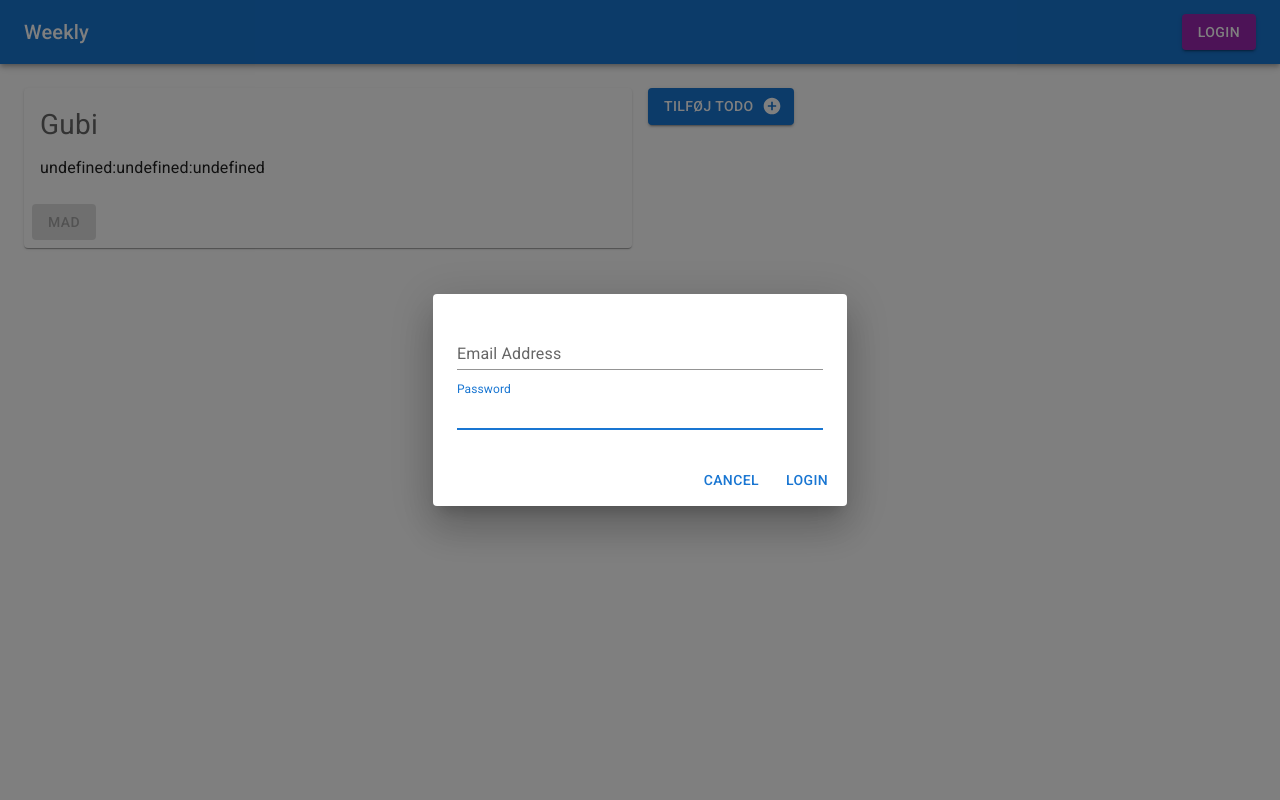
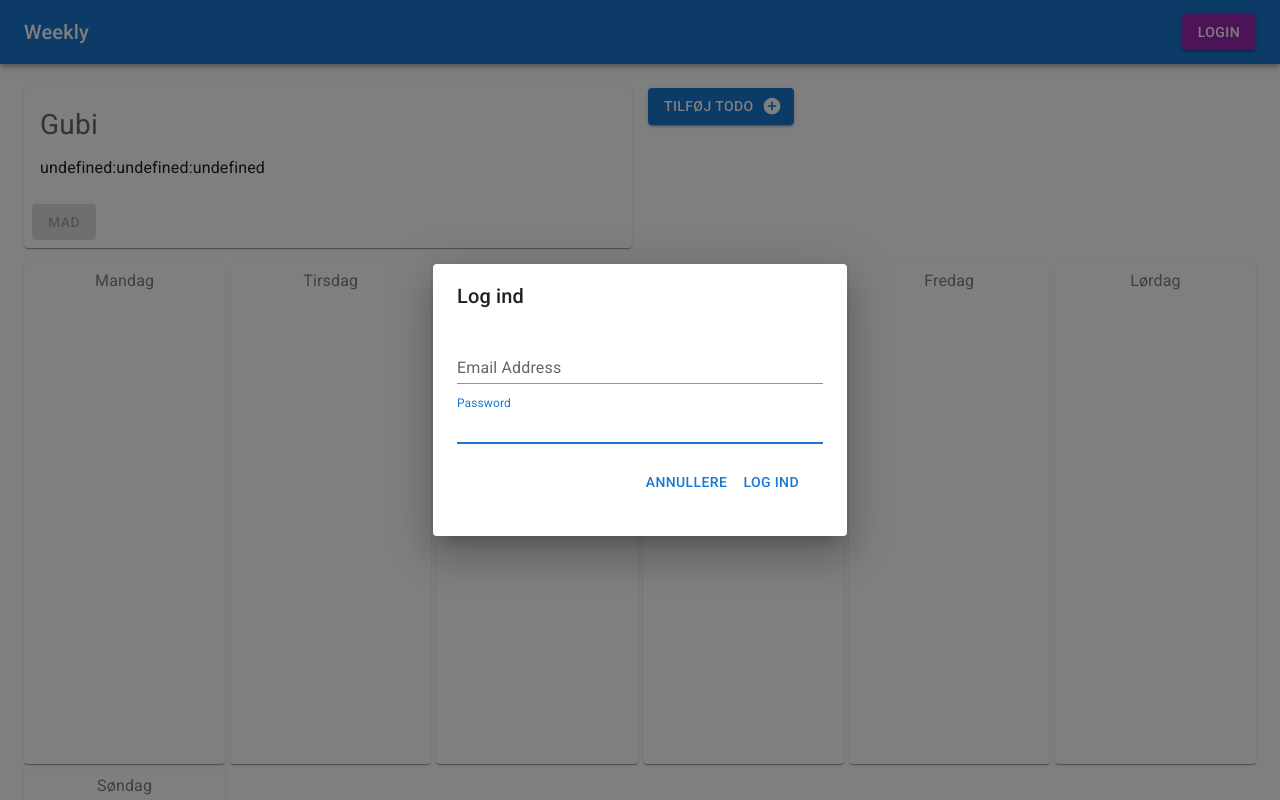
Before and after one commit to VolkanIsik86/weeklymui, a React (Create React App) app: page /#/ in a window 1280 px wide. Both pictures are taken after a click on the button "LOGIN". Shown: the top 800 px of the page. Built offline with nearby package versions, Linux system fonts and the light colour scheme; no server answers.

Commit message:
WeekStore.js

```diff
--- a/src/Home.js
+++ b/src/Home.js
@@ -6,7 +6,7 @@ import {
     DialogContent,
     DialogContentText,
     DialogTitle,
-    Grid,
+    Grid, Paper,
     TextField,
     ThemeProvider
 } from "@mui/material";
@@ -20,6 +20,7 @@ import {timerStore} from "./stores/TimerStore";
 import {observer} from "mobx-react-lite";
 import {userStore} from "./stores/UserStore";
 import {AddCircleOutlined} from "@mui/icons-material";
+import {weekStore} from "./stores/WeekStore";
 function Home(){
     const [value, setValue] = React.useState(null);
     const [open, setOpen] = React.useState(false);
@@ -84,6 +85,21 @@ function Home(){
 
             </Grid>
         </Grid>
+    <Box sx={{mt:2}}>
+    <div className="weekgrid">
+        {weekStore.week.days.map((day) =>
+            <Paper key={day.day} sx={{
+                height: "500px",
+                width: "100%",
+            }}>
+
+                <Typography align="center" sx={{padding: "5px", color: "gray"}}>
+                    {day.name}
+                </Typography>
+            </Paper>
+        )}
+    </div>
+    </Box>
 </Box>
     );
 
--- a/src/NavMenu.js
+++ b/src/NavMenu.js
@@ -1,4 +1,4 @@
-import {AppBar, Box, Button, Toolbar, Typography} from "@mui/material";
+import {AppBar, Box, Button, DialogTitle, Toolbar, Typography} from "@mui/material";
 import * as React from 'react';
 
 import IconButton from '@mui/material/IconButton';
@@ -35,14 +35,10 @@ function NavMenu(props) {
     const handleClose = () => {
         setOpen(false);
     };
-    const handleLogin = () => {
-        const tempuser = {
-            logged: true,
-            token: null,
-            username: null
-        }
-        store.setUser(tempuser);
-        console.log(store.user.logged)
+    const handleLogin = (event) => {
+        event.preventDefault();
+        const data = new FormData(event.currentTarget);
+        store.login(data.get('email'),data.get('password'));
         setOpen(false);
     };
     return (
@@ -53,7 +49,7 @@ function NavMenu(props) {
                         Weekly
                     </Typography>
                     {store.user.logged ? (
-                        <div>
+                        <div> {store.user.username}
                             <IconButton
                                 size="large"
                                 aria-label="account of current user"
@@ -89,11 +85,14 @@ function NavMenu(props) {
                                 Login
                             </Button>
                             <Dialog open={open} onClose={handleClose}>
+                                <DialogTitle>Log ind</DialogTitle>
                                 <DialogContent>
+                                    <Box component="form" onSubmit={handleLogin} noValidate>
                                     <TextField
                                         autoFocus
                                         margin="dense"
                                         id="email"
+                                        name="email"
                                         label="Email Address"
                                         type="email"
                                         fullWidth
@@ -103,16 +102,25 @@ function NavMenu(props) {
                                         autoFocus
                                         margin="dense"
                                         id="password"
+                                        name="password"
                                         label="Password"
                                         type="password"
                                         fullWidth
                                         variant="standard"
                                     />
+                                        <Box
+                                            sx={{
+                                                display: 'flex',
+                                                flexDirection: 'row-reverse',
+                                                p: 1,
+                                                m: 1
+                                            }}
+                                        >
+                                            <Button type="submit">Log ind</Button>
+                                            <Button onClick={handleClose}>Annullere</Button>
+                                        </Box>
+                                    </Box>
                                 </DialogContent>
-                                <DialogActions>
-                                    <Button onClick={handleClose}>Cancel</Button>
-                                    <Button onClick={handleLogin}>Login</Button>
-                                </DialogActions>
                             </Dialog>
                         </div>
                     )}
--- a/src/index.css
+++ b/src/index.css
@@ -11,3 +11,10 @@ code {
   font-family: source-code-pro, Menlo, Monaco, Consolas, 'Courier New',
     monospace;
 }
+
+.weekgrid{
+  display: grid;
+  grid-auto-flow: row;
+  grid-template-columns: repeat(auto-fit, minmax(180px,0.2fr));
+  grid-gap: 5px;
+}
--- a/src/stores/UserStore.js
+++ b/src/stores/UserStore.js
@@ -13,5 +13,40 @@ class UserStore{
     setUser(user){
         runInAction(()=> this.user = user );
     }
+
+    login(username, password){
+        console.log(username + " " + password);
+
+        let myHeaders = new Headers();
+        myHeaders.append("Content-Type", "application/json");
+
+        let raw = JSON.stringify({
+            "userName": username,
+            "password": password
+        });
+
+        let requestOptions = {
+            method: 'POST',
+            headers: myHeaders,
+            body: raw,
+            redirect: 'follow'
+        };
+
+        fetch("https://localhost:44371/User/authentication", requestOptions)
+            .then(response => response.text())
+            .then(result => {
+                console.log(result)
+
+                const temp = {
+                    logged : true,
+                    token: result,
+                    username: username
+                }
+
+                runInAction(()=> this.user = temp)
+
+            })
+            .catch(error => console.log('error', error));
+    }
 }
 export const userStore = new UserStore()
--- /dev/null
+++ b/src/stores/WeekStore.js
@@ -0,0 +1,85 @@
+import {makeAutoObservable} from "mobx";
+
+class WeekStore{
+    week = {
+        number : 50,
+        days : [
+            {
+                name : "Mandag",
+                dato : "20/12/2021",
+                todos : [
+                    {
+                        dato : "20/12/2021",
+                        beskrivelse : "V - arbejde til 17:00"
+                    }
+                ]
+            },
+            {
+                name : "Tirsdag",
+                dato : "21/12/2021",
+                todos : [
+                    {
+                        dato : "21/12/2021",
+                        beskrivelse : "V - arbejde til 17:00"
+                    }
+                ]
+            },
+            {
+                name : "Onsdag",
+                dato : "22/12/2021",
+                todos : [
+                    {
+                        dato : "22/12/2021",
+                        beskrivelse : "V - arbejde til 17:00"
+                    }
+                ]
+            },
+            {
+                name : "Torsdag",
+                dato : "23/12/2021",
+                todos : [
+                    {
+                        dato : "23/12/2021",
+                        beskrivelse : "V - arbejde til 17:00"
+                    }
+                ]
+            },
+            {
+                name : "Fredag",
+                dato : "24/12/2021",
+                todos : [
+                    {
+                        dato : "24/12/2021",
+                        beskrivelse : "V - arbejde til 17:00"
+                    }
+                ]
+            },
+            {
+                name : "Lørdag",
+                dato : "25/12/2021",
+                todos : [
+                    {
+                        dato : "25/12/2021",
+                        beskrivelse : "V - arbejde til 17:00"
+                    }
+                ]
+            },
+            {
+                name : "Søndag",
+                dato : "26/12/2021",
+                todos : [
+                    {
+                        dato : "26/12/2021",
+                        beskrivelse : "V - arbejde til 17:00"
+                    }
+                ]
+            },
+
+        ]
+    }
+    constructor() {
+        makeAutoObservable(this)
+    }
+
+}
+export const weekStore = new WeekStore();
```
